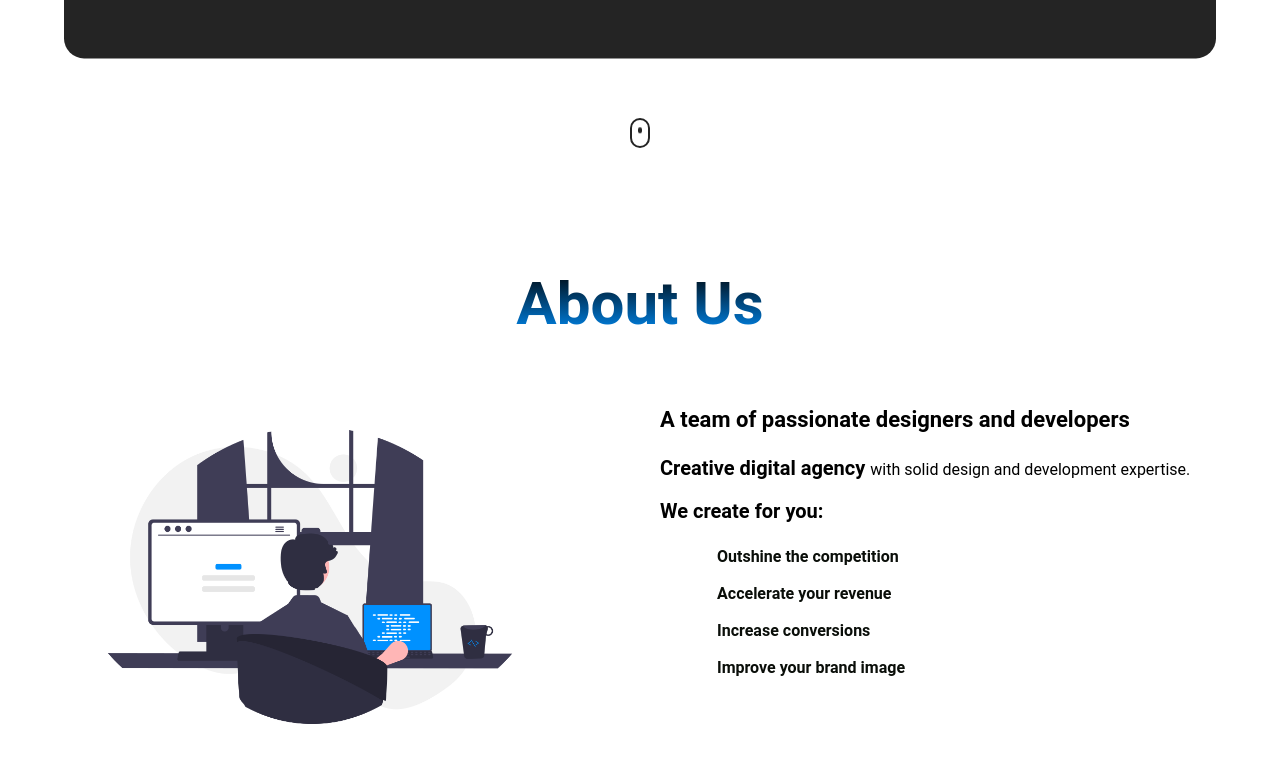
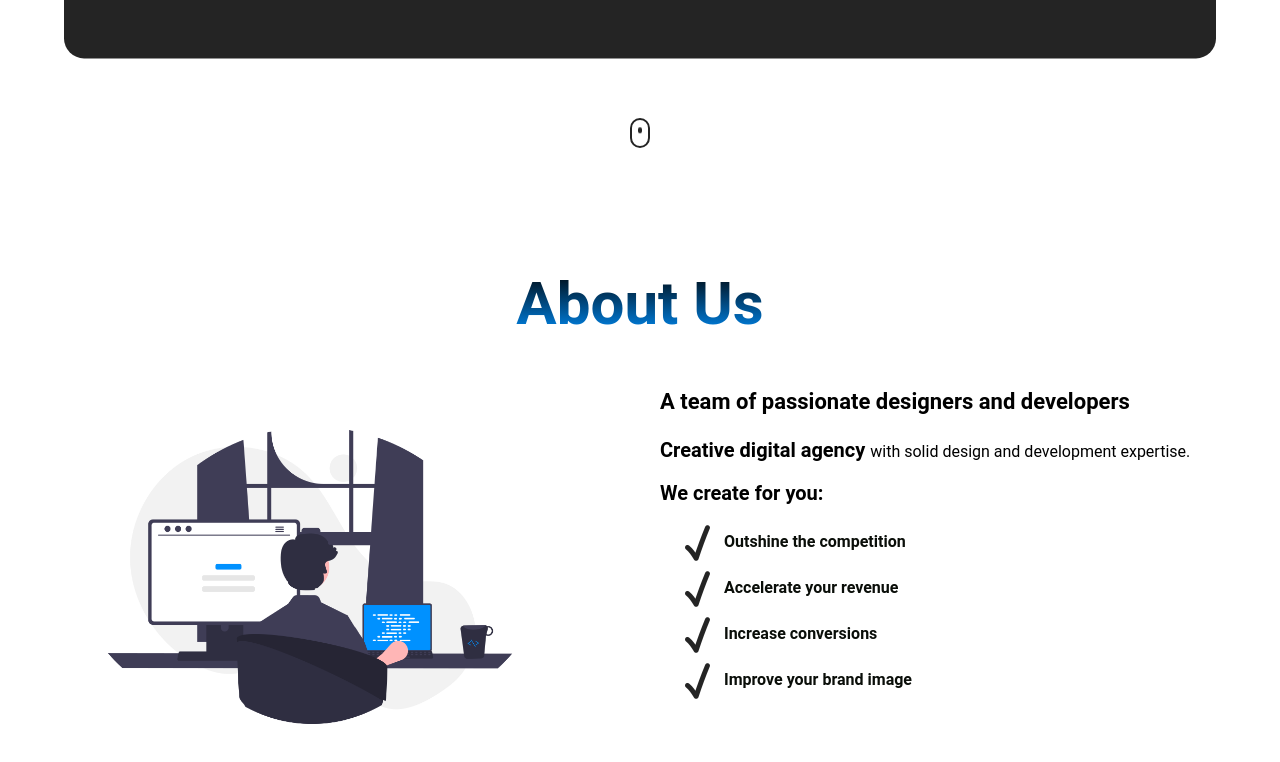
Before and after one commit to AAli02/web-f2, a React (Create React App) app: page / in a window 1280 px wide. Shown: the part 632-1394 px from the top of the page. Built offline with nearby package versions, Linux system fonts and the light colour scheme.

Commit message:
check png

```diff
--- a/src/components/About/About.css
+++ b/src/components/About/About.css
@@ -115,12 +115,17 @@ ol {
 } */
 
 .list__item {
-  margin-bottom: 0.625rem;
-  padding-left: 2.3125rem;
+  margin-bottom: .625rem;
+  padding-left: .3125rem;
+  /* margin-top: 10px; */
   /* background-image: url(https://uploads-ssl.webflow.com/63b46f6309528e69d8404ae1/63b56eaaf6d39022f4333aac_Frame%207.svg); */
   background-position: 0% 50%;
   background-size: auto;
   background-repeat: no-repeat;
+}
+
+.check__img {
+  padding-right: 10px;
 }
 
 .fa-solid {
--- a/src/components/About/About.jsx
+++ b/src/components/About/About.jsx
@@ -4,6 +4,7 @@ import team from "../../assets/team.png";
 import pic1 from "../../assets/pic1.png";
 import pic2 from "../../assets/pic2.png";
 import planet from "../../assets/planet.png";
+import check from "../../assets/check.png";
 
 import "./About.css";
 
@@ -30,10 +31,10 @@ function About() {
           </div>
           <ul role="list" className="list w__list-unstyled u__list">
             <i class="fa-solid fa-circle-check"></i>
-            <li className="list__item">Outshine the competition</li>
-            <li className="list__item">Accelerate your revenue</li>
-            <li className="list__item">Increase conversions</li>
-            <li className="list__item">Improve your brand image</li>
+            <li className="list__item"><img className="check__img" src={check}/> Outshine the competition</li>
+            <li className="list__item"><img className="check__img" src={check}/> Accelerate your revenue</li>
+            <li className="list__item"><img className="check__img" src={check}/> Increase conversions</li>
+            <li className="list__item"><img className="check__img" src={check}/> Improve your brand image</li>
           </ul>
         </div>
       </div>
```
Also changed, not shown: src/assets/check.png (added).
